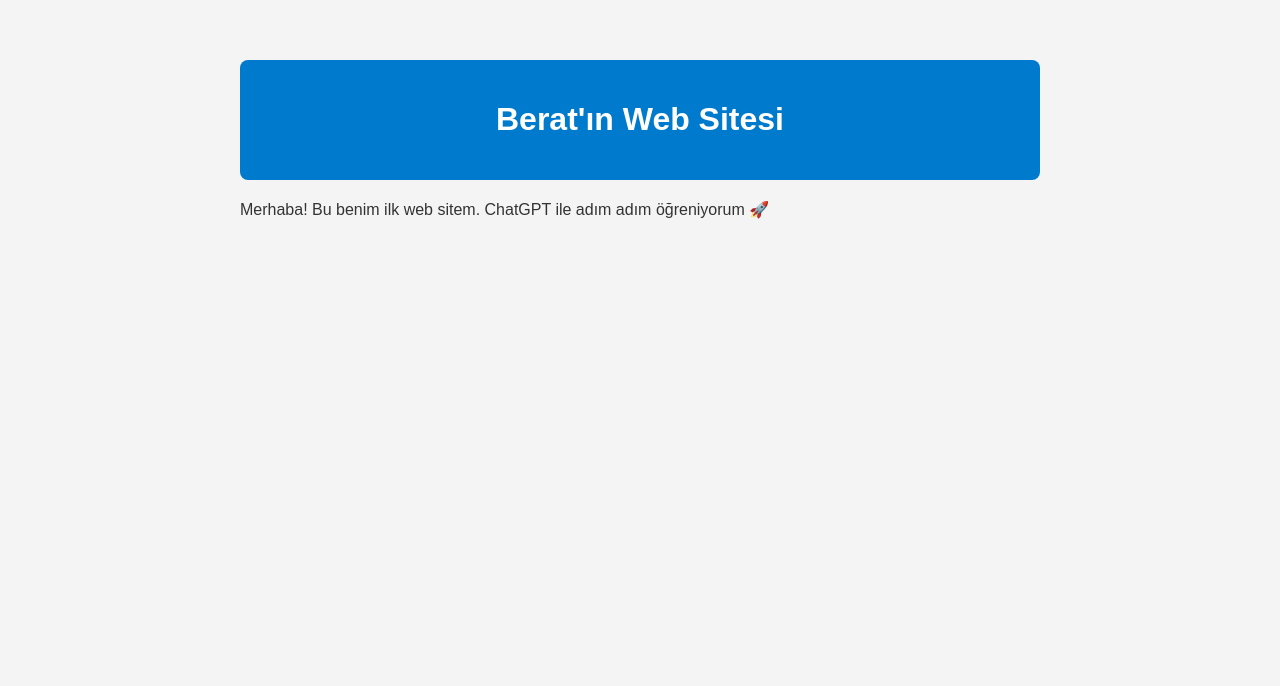
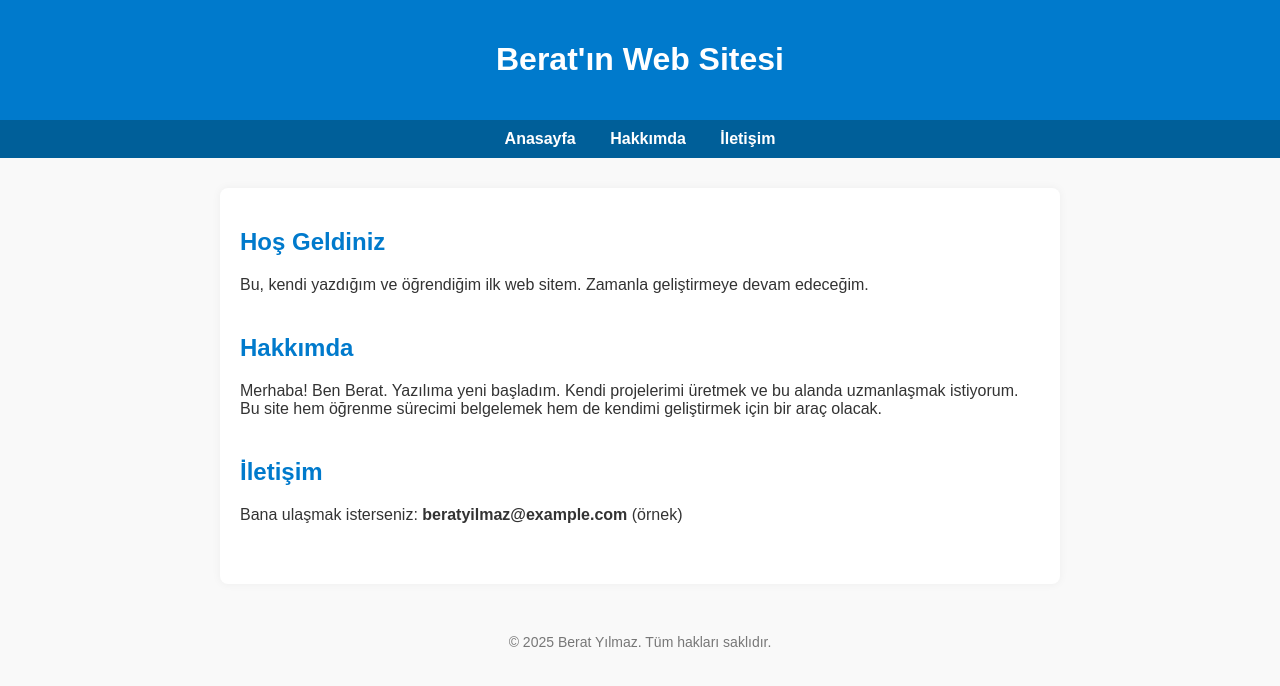
Before and after one commit to beratyilmaz07/beratyilmaz-websitesi, a plain HTML site: page index.html in a window 1280 px wide. Drawn offline with Linux system fonts and the light colour scheme.

Commit message:
Update index.html

```diff
--- a/index.html
+++ b/index.html
@@ -7,21 +7,50 @@
   <style>
     body {
       font-family: Arial, sans-serif;
-      background-color: #f4f4f4;
+      background-color: #f9f9f9;
       color: #333;
-      max-width: 800px;
-      margin: 40px auto;
-      padding: 20px;
+      margin: 0;
+      padding: 0;
     }
     header {
-      background: #007acc;
-      padding: 20px;
+      background-color: #007acc;
       color: white;
+      padding: 20px 0;
       text-align: center;
-      border-radius: 8px;
+    }
+    nav {
+      background-color: #005f99;
+      text-align: center;
+      padding: 10px 0;
+    }
+    nav a {
+      color: white;
+      margin: 0 15px;
+      text-decoration: none;
+      font-weight: bold;
+    }
+    nav a:hover {
+      text-decoration: underline;
     }
     main {
-      margin-top: 20px;
+      max-width: 800px;
+      margin: 30px auto;
+      padding: 20px;
+      background: white;
+      border-radius: 8px;
+      box-shadow: 0 0 10px rgba(0,0,0,0.05);
+    }
+    section {
+      margin-bottom: 40px;
+    }
+    h2 {
+      color: #007acc;
+    }
+    footer {
+      text-align: center;
+      font-size: 14px;
+      color: #777;
+      margin: 50px 0 20px;
     }
   </style>
 </head>
@@ -29,8 +58,32 @@
   <header>
     <h1>Berat'ın Web Sitesi</h1>
   </header>
+
+  <nav>
+    <a href="#anasayfa">Anasayfa</a>
+    <a href="#hakkimda">Hakkımda</a>
+    <a href="#iletisim">İletişim</a>
+  </nav>
+
   <main>
-    <p>Merhaba! Bu benim ilk web sitem. ChatGPT ile adım adım öğreniyorum 🚀</p>
+    <section id="anasayfa">
+      <h2>Hoş Geldiniz</h2>
+      <p>Bu, kendi yazdığım ve öğrendiğim ilk web sitem. Zamanla geliştirmeye devam edeceğim.</p>
+    </section>
+
+    <section id="hakkimda">
+      <h2>Hakkımda</h2>
+      <p>Merhaba! Ben Berat. Yazılıma yeni başladım. Kendi projelerimi üretmek ve bu alanda uzmanlaşmak istiyorum. Bu site hem öğrenme sürecimi belgelemek hem de kendimi geliştirmek için bir araç olacak.</p>
+    </section>
+
+    <section id="iletisim">
+      <h2>İletişim</h2>
+      <p>Bana ulaşmak isterseniz: <strong>beratyilmaz@example.com</strong> (örnek)</p>
+    </section>
   </main>
+
+  <footer>
+    © 2025 Berat Yılmaz. Tüm hakları saklıdır.
+  </footer>
 </body>
 </html>
```
